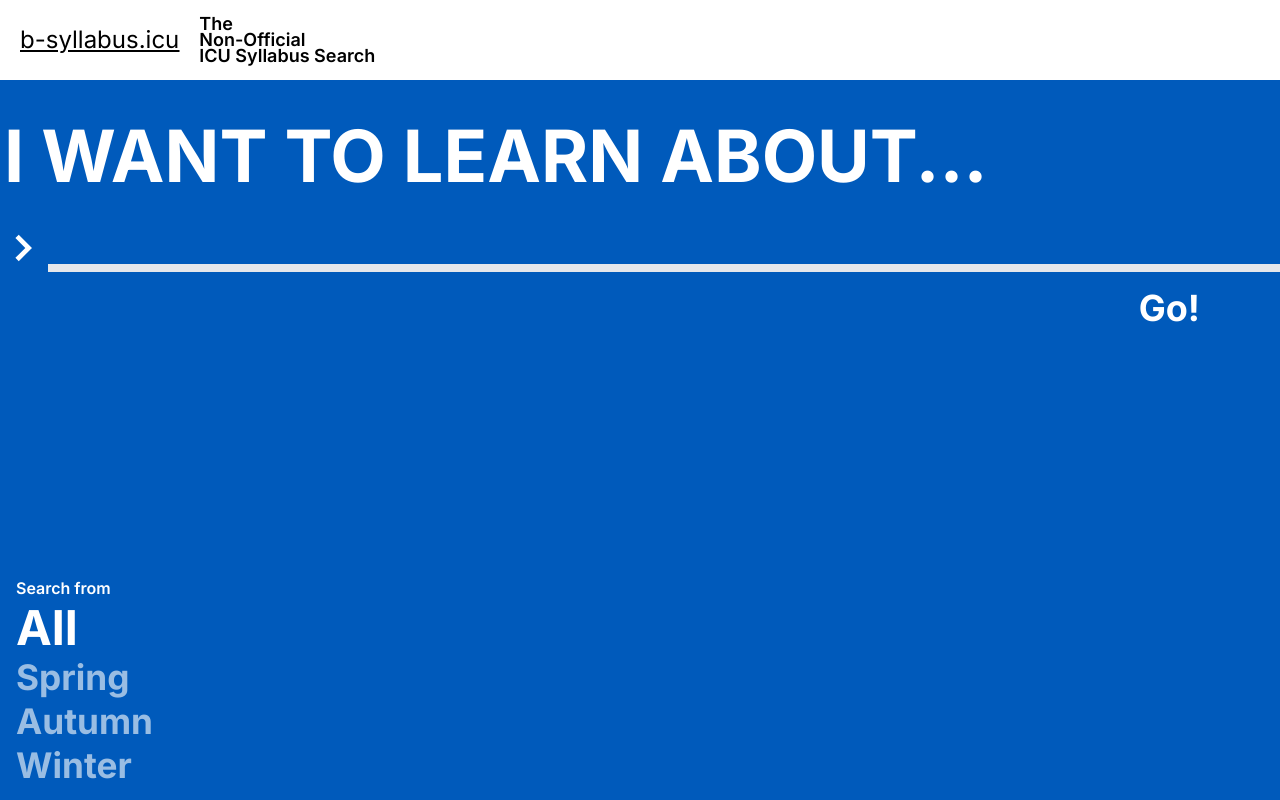
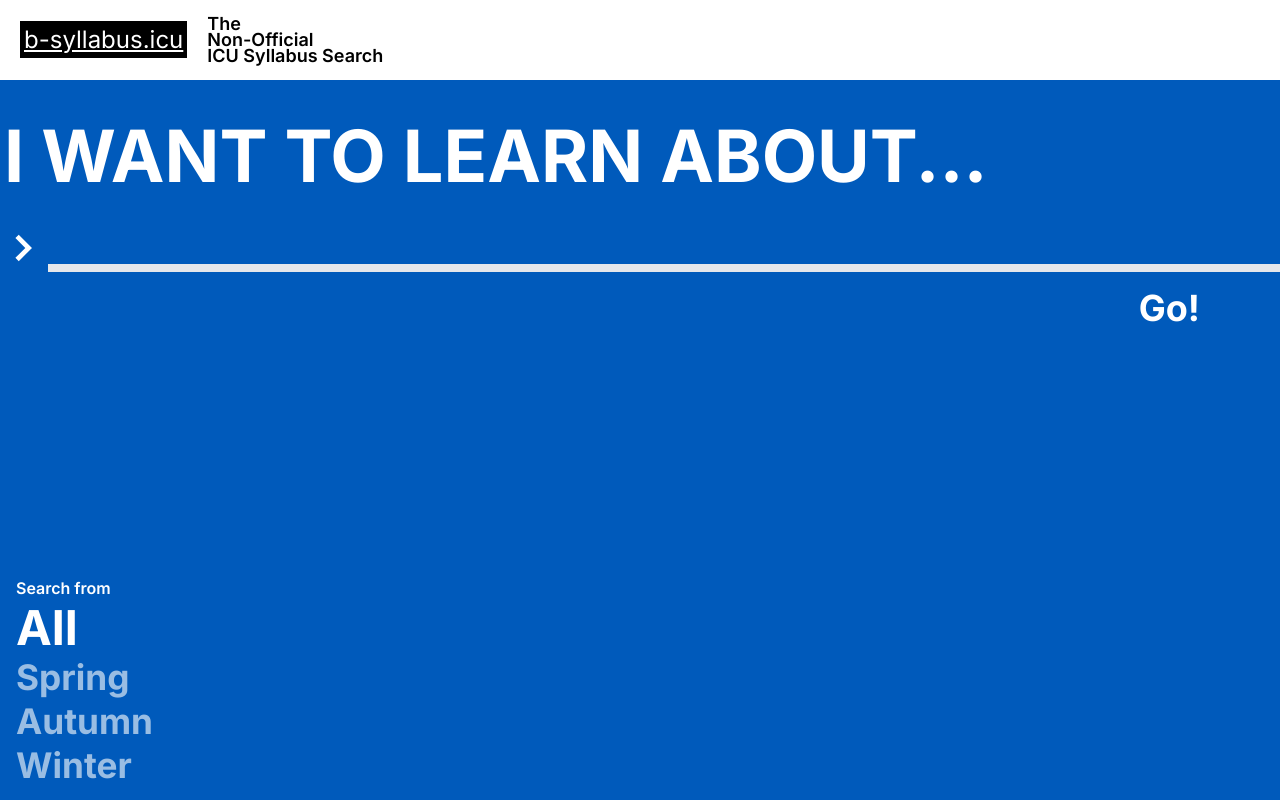
Before and after one commit to pentaCoxian/nuxt3-syllabus, a Nuxt app: page / in a window 1280 px wide. Built offline with nearby package versions, Linux system fonts and the light colour scheme.

Commit message:
Adjusted logo

```diff
--- a/layouts/default.vue
+++ b/layouts/default.vue
@@ -4,7 +4,7 @@
             <header class="shadow-sm bg-icu">
                 <nav class=" flex mx-auto justify-between">
                     <div class="flex">
-                        <div class="ml-5 my-auto text-xl md:text-2xl font-semilight underline text-white "><NuxtLink to="/">b-syllabus.icu</NuxtLink></div>
+                        <div class="sm:ml-5 ml-3 my-auto text-xl md:text-2xl font-semilight underline text-white "><NuxtLink to="/" class="bg-white text-[#005ABB] p-1">b-syllabus.icu</NuxtLink></div>
                         <div class="flex ml-5 text-white text-lg my-4 font-semibold leading-4">The<br>Non-Official<br>ICU Syllabus Search</div>
                     </div>
                     <div class="hidden sm:flex sm:mr-10 space-x-4 my-4 text-white">
--- a/layouts/landing.vue
+++ b/layouts/landing.vue
@@ -1,7 +1,7 @@
 <template>
     <div class="h-screen flex flex-col ">
         <div class="flex flex-row">
-            <div class="ml-5 my-auto text-xl md:text-2xl font-semilight underline"><NuxtLink to="/">b-syllabus.icu</NuxtLink></div>
+            <div class="ml-5 my-auto text-xl md:text-2xl font-semilight underline "><NuxtLink to="/" class="bg-black text-white p-1">b-syllabus.icu</NuxtLink></div>
             <div class="flex ml-5 text-lg my-4 font-semibold leading-4">The<br>Non-Official<br>ICU Syllabus Search</div>
 
         </div>
```
